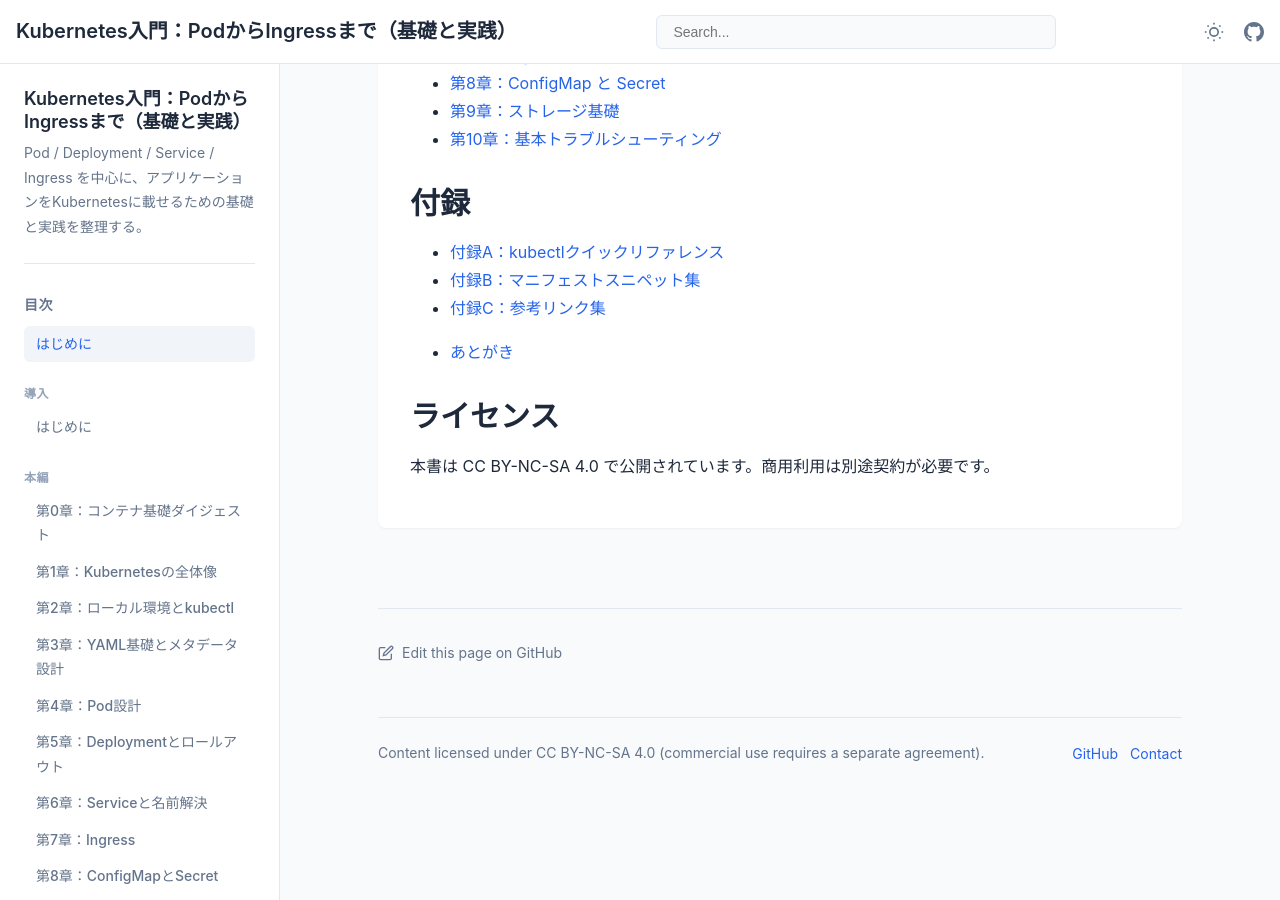
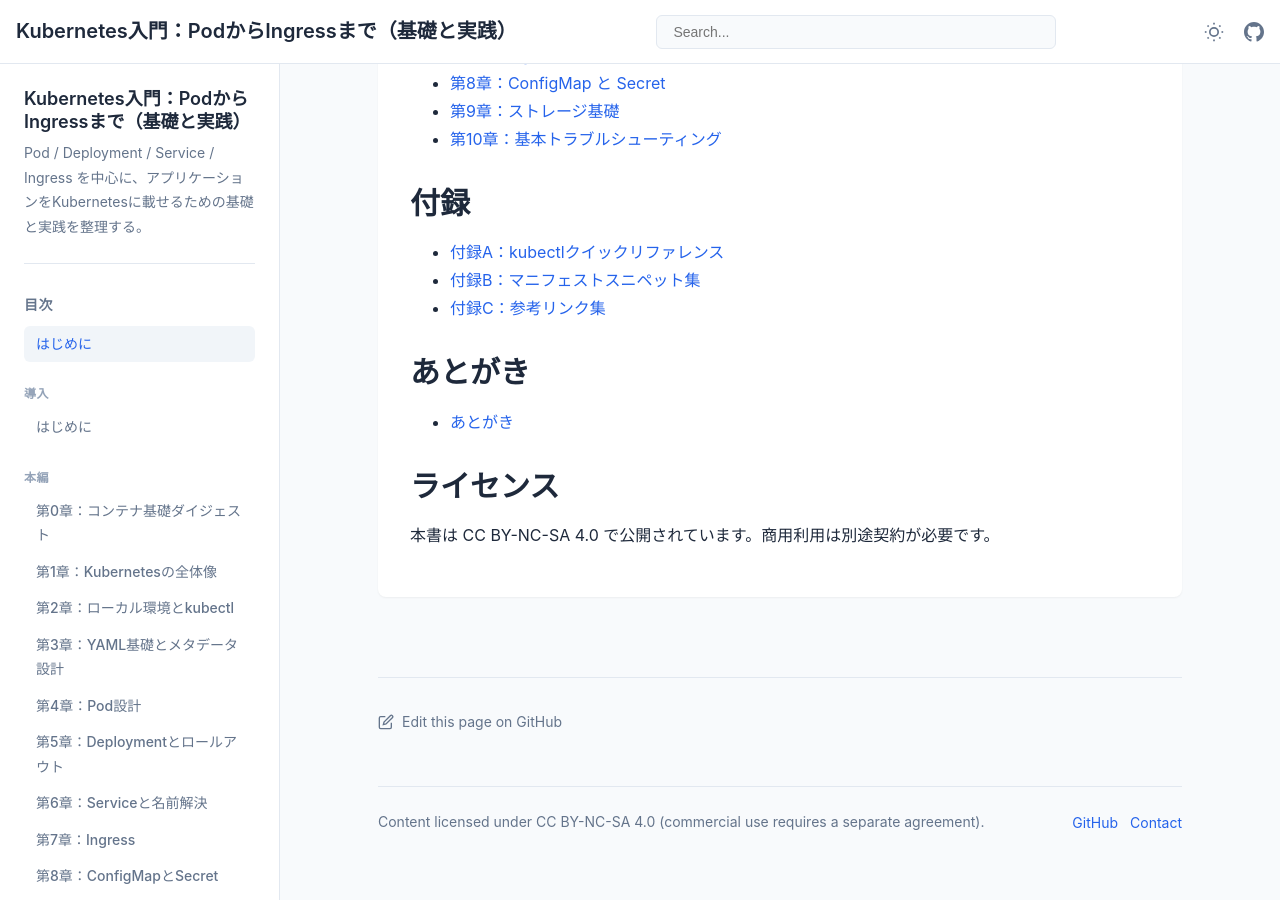
Before and after one commit to itdojp/kubernetes-basics-book, a Jekyll site: the page built from docs/index.md, in a window 1280 px wide and 900 px high, scrolled down 1552 px. Built offline with Jekyll 4.4.1, drawn with Linux system fonts in a browser that asks for light colours.

Commit message:
docs: add afterword section to index

```diff
--- a/docs/index.md
+++ b/docs/index.md
@@ -54,6 +54,7 @@ Pod / Deployment / Service / Ingress を中心に、アプリケーションを
 - [付録B：マニフェストスニペット集](appendices/appendix-b/)
 - [付録C：参考リンク集](appendices/appendix-c/)
 
+## あとがき
 - [あとがき](afterword/)
 
 ## ライセンス
```
